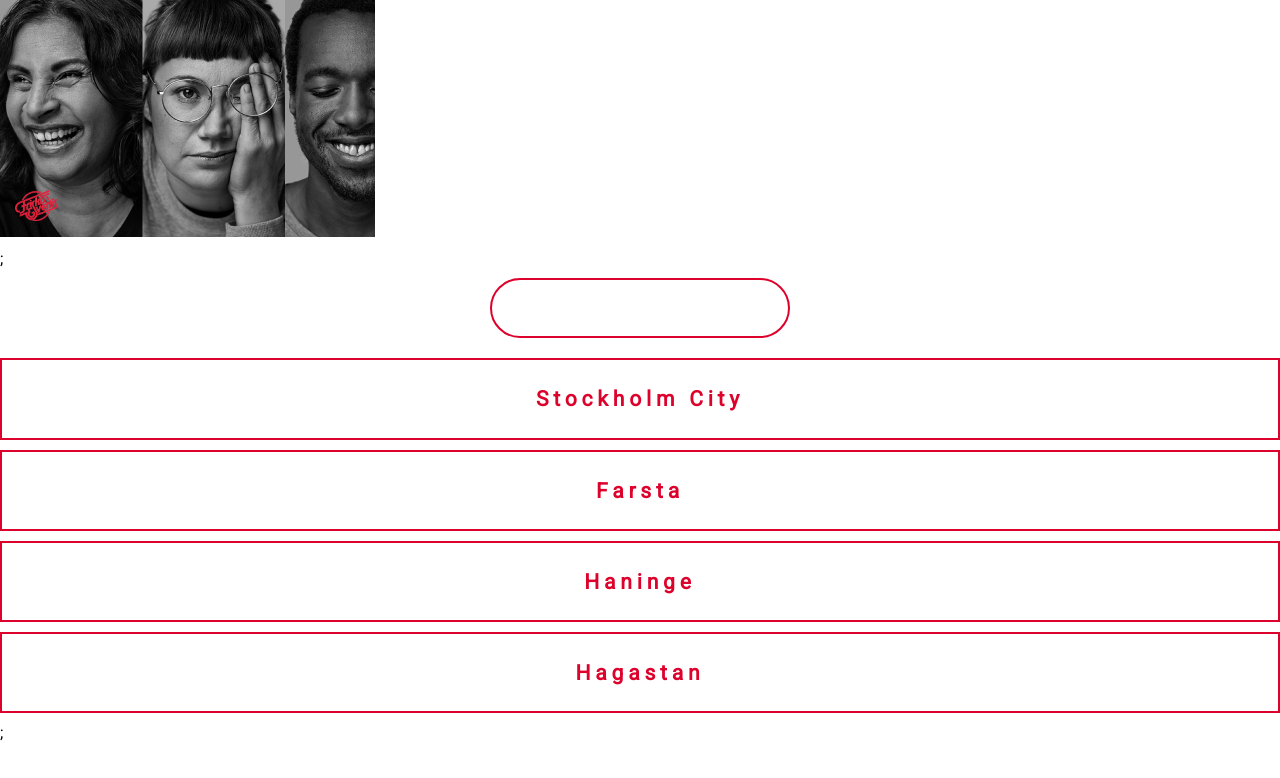
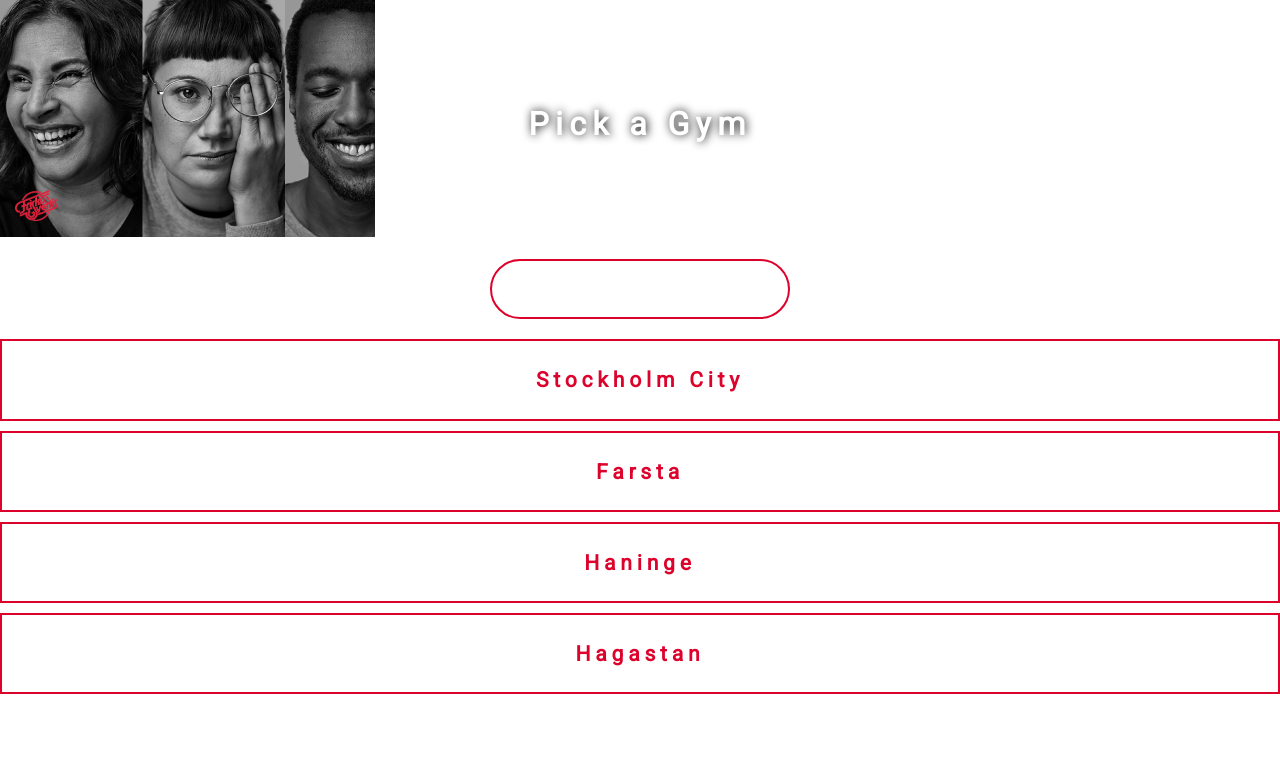
Before and after one commit to 86Hydrant/GymApp, a React (Create React App) app: page / in a window 1280 px wide. Shown: the top 778 px of the page. Built offline with nearby package versions, Linux system fonts and the light colour scheme.

Commit message:
fixing route vs link

```diff
--- a/src/components/GymList/GymCard/GymCard.js
+++ b/src/components/GymList/GymCard/GymCard.js
@@ -1,10 +1,11 @@
 import React from 'react';
 import classes from './GymCard.module.css';
+import { Link } from 'react-router-dom';
 
 const GymCard = props => {
   const gymName = props.gymName;
   return (
-    <a
+    <Link
       className={classes.gymNameStyling}
       href='/'
       onClick={() => {
@@ -13,7 +14,7 @@ const GymCard = props => {
       }}
     >
       <h3>{props.gymName}</h3>
-    </a>
+    </Link>
   );
 };
 
--- a/src/containers/Layout/Layout.js
+++ b/src/containers/Layout/Layout.js
@@ -22,30 +22,22 @@ const Layout = props => {
 
   return (
     <main>
-      <Link path='/' component={Header}></Link>;
-      <Link path='/' component={GymList}></Link>;
+      <Route
+        path='/'
+        render={props => <Header {...props} heading={headerState[0]} />}
+      ></Route>
+      <Route
+        path='/'
+        render={props => (
+          <GymList
+            {...props}
+            setSelectedGymName={setSelectedGymName}
+            selectedGymName={selectedGymName}
+          />
+        )}
+      ></Route>
     </main>
   );
 };
 
 export default Layout;
-// <Auxiliary>
-//   <div className={classes.phoneStyling}>
-//     {selectedGymName ? null : <Header heading={headerState[0]} />}
-//     <main className={classes.bodyStyling}>
-//       <GymList
-//         selectedGymName={selectedGymName}
-//         setSelectedGymName={setSelectedGymName}
-//         searchBarLabel={searchBarState}
-//       />
-//       {selectedGymName ? (
-//         <Auxiliary>
-//           <Header heading={headerState[1]} /> <h2>{selectedGymName}</h2>
-//           <LargeRoundedButton name='Add Another Gym' />
-//           <LargeRoundedButton name='Clear' />
-//           <LargeRoundedButton name='Continue' />
-//         </Auxiliary>
-//       ) : null}
-//     </main>
-//   </div>
-// </Auxiliary>
```
